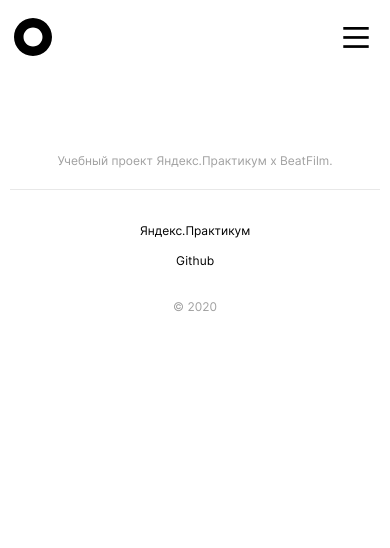
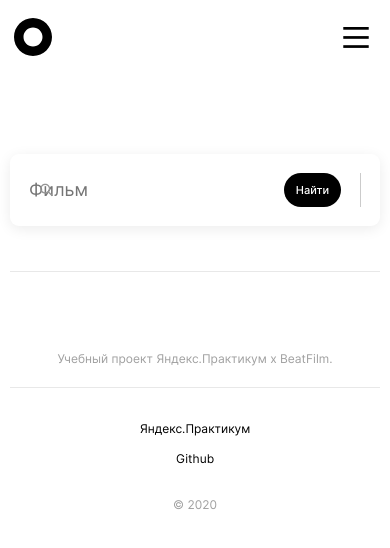
Before and after one commit to EkaterinaLe7/movies-explorer-frontend, a React (Create React App) app: page /movies in a window 390 px wide. Shown: the top 548 px of the page. Built offline with nearby package versions, Linux system fonts and the light colour scheme.

Commit message:
feat: добавить строку поиска

```diff
--- a/src/components/Footer/Footer.css
+++ b/src/components/Footer/Footer.css
@@ -55,7 +55,7 @@
   opacity: 0.7;
 }
 
-@media screen and (max-width: 768px) {
+@media screen and (max-width: 850px) {
   .footer {
     padding-left: 30px;
     padding-right: 30px;
--- a/src/components/Header/Header.css
+++ b/src/components/Header/Header.css
@@ -15,7 +15,7 @@
   width: 38px;
   height: 38px;
   background-image: url(../../images/logo.svg);
-  transition: opacity 0.2s;
+  transition: opacity 0.2s linear;
 }
 
 .header__logo:hover {
@@ -124,7 +124,7 @@
   }
 }
 
-@media screen and (max-width: 400px) {
+@media screen and (max-width: 500px) {
   .header {
     padding-left: 14px;
     padding-right: 14px;
--- a/src/components/Header/Header.js
+++ b/src/components/Header/Header.js
@@ -5,14 +5,14 @@
 
 function Header({ isMainPage = false }) {
   const loggedIn = true;
-  const [isMenuPopupOpen, setIsMenuPopupOpen] = useState(false);
+  const [isOpen, setIsOpen] = useState(false);
 
   function handleMenuClick() {
-    setIsMenuPopupOpen(true);
+    setIsOpen(true);
   }
 
   function closePopup() {
-    setIsMenuPopupOpen(false);
+    setIsOpen(false);
   }
 
   return (
@@ -31,7 +31,7 @@
         <>
           <nav className="header__logged-container">
             <div className="header__wrapper">
-              <Link to="/" className="header__link header__link_bold">
+              <Link to="/movies" className="header__link header__link_bold">
                 Фильмы
               </Link>
               <Link to="/" className="header__link">
@@ -48,7 +48,7 @@
             onClick={handleMenuClick}
             type="button"
           ></button>
-          {isMenuPopupOpen ? <MenuPopup onClose={closePopup} /> : ''}
+          <MenuPopup isOpen={isOpen} onClose={closePopup} />
         </>
       )}
     </header>
--- a/src/components/Header/MenuPopup/MenuPopup.css
+++ b/src/components/Header/MenuPopup/MenuPopup.css
@@ -13,8 +13,16 @@
     background-color: rgba(0, 0, 0, 0.3);
     justify-content: flex-end;
     z-index: 5;
-    transition: visibility 0.2s, opacity 0.2s linear;
+    visibility: hidden;
+    opacity: 0;
+    transition: visibility .2s, opacity .2s linear;
   }
+
+  .popup_opened {
+    visibility: visible;
+    opacity: 1;
+  }
+
 
   .popup__container {
     max-width: 520px;
--- a/src/components/Header/MenuPopup/MenuPopup.js
+++ b/src/components/Header/MenuPopup/MenuPopup.js
@@ -2,9 +2,9 @@
 import "./MenuPopup.css";
 import { NavLink } from "react-router-dom";
 
-function MenuPopup({ onClose }) {
+function MenuPopup({ isOpen, onClose }) {
   return (
-    <div className="popup">
+    <div className={`popup ${isOpen ? "popup_opened" : ""}`}>
       <nav className="popup__container">
         <div className="popup__wrapper">
           <NavLink
--- a/src/components/Movies/Movies.css
+++ b/src/components/Movies/Movies.css
@@ -0,0 +1,18 @@
+.movies {
+    padding-left: 70px;
+    padding-right: 70px;
+}
+
+@media screen and (max-width: 850px) {
+    .movies {
+        padding-left: 30px;
+        padding-right: 30px;
+    }
+}
+
+@media screen and (max-width: 500px) {
+    .movies {
+        padding-left: 10px;
+        padding-right: 10px;
+    }
+}
--- a/src/components/Movies/Movies.js
+++ b/src/components/Movies/Movies.js
@@ -1,9 +1,12 @@
-import React, { useState } from "react";
+import React from "react";
 import "./Movies.css";
+import SearchForm from "./SearchForm/SearchForm"
 
 function Movies() {
     return(
-        <main className="movies"></main>
+        <main className="movies">
+            <SearchForm />
+        </main>
     )
 }
 
--- /dev/null
+++ b/src/components/Movies/SearchForm/SearchForm.css
@@ -0,0 +1,100 @@
+.search {
+    padding-top: 70px;
+    padding-bottom: 69px;
+    border-bottom: 1px solid #E8E8E8;
+    width: 100%;
+    box-sizing: border-box;
+}
+
+.search__container {
+    width: 100%;
+    padding: 19px 30px 19px 63px;
+    border-radius: 9px;
+    display: flex;
+    align-items: center;
+    box-shadow: 0px 3px 14px 0px rgba(0, 0, 0, .08);
+    box-sizing: border-box;
+    position: relative;
+}
+
+.search__container_focused {
+    box-shadow: 0px 3px 25px 0px rgba(0, 0, 0, .2);
+}
+
+.search__form {
+    width: 100%;
+    display: flex;
+    align-items: center;
+    border-right: 1px solid #CBCBCB;
+    padding-right: 19px;
+}
+
+.search__container::before {
+    content: '';
+    background-image: url(../../../images/searchIcon.svg);
+    background-repeat: no-repeat;
+    background-position: center;
+    object-fit: contain;
+    width: 22px;
+    height: 22px;
+    position: absolute;
+    top: center;
+    left: 25px;
+}
+
+.search__label {
+    width: 100%;
+}
+
+.search__input {
+    width: 100%;
+    border: none;
+font-size: 18px;
+font-weight: 400;
+line-height: 20px;
+letter-spacing: 0px;
+text-align: left;
+outline: none;
+padding: 0;
+}
+
+.search__button {
+background-color: #000;
+color: #fff;
+font-size: 11px;
+font-weight: 500;
+line-height: 18px;
+letter-spacing: 0px;
+text-align: center;
+border: none;
+border-radius: 30px;
+padding: 8px 12px;
+cursor: pointer;
+transition: opacity 0.2s linear;
+}
+
+.search__button:hover {
+    opacity: 0.7;
+}
+
+@media screen and (max-width: 850px) {
+    .search {
+        padding-top: 80px;
+        padding-bottom: 109px;
+    }
+
+    .search__container {
+        padding-right: 20px;
+    }
+}
+
+@media screen and (max-width: 400px) {
+    .search {
+        padding-top: 80px;
+        padding-bottom: 45px;
+    }
+
+    .search__container {
+        padding: 19px;
+    }
+}
--- /dev/null
+++ b/src/components/Movies/SearchForm/SearchForm.js
@@ -0,0 +1,41 @@
+import React, { useState } from "react";
+import "./SearchForm.css";
+
+function SearchForm() {
+const [isFocused, setIsFocused] = useState(false);
+
+function handleFocus() {
+    setIsFocused(true);
+}
+
+function handleBlur() {
+    setIsFocused(false);
+}
+
+  return (
+    <section className="search">
+      <div className={`search__container ${isFocused ? "search__container_focused" : ''} `}>
+        <form className="search__form">
+          <label className="search__label">
+            <input
+              className="search__input"
+              type="text"
+              id="search-input"
+              name="searchMovies"
+              placeholder="Фильм"
+              onFocus={handleFocus}
+              onBlur={handleBlur}
+              required
+            />
+          </label>
+          <button className="search__button" type="submit">
+            Найти
+          </button>
+        </form>
+
+      </div>
+    </section>
+  );
+}
+
+export default SearchForm;
```
Also changed, not shown: src/components/FilterCheckbox/FilterCheckbox.js (added, +13 -0 lines), src/components/FilterCheckbox/FilterCheckbox.css (added), src/images/searchIcon.svg (added).
